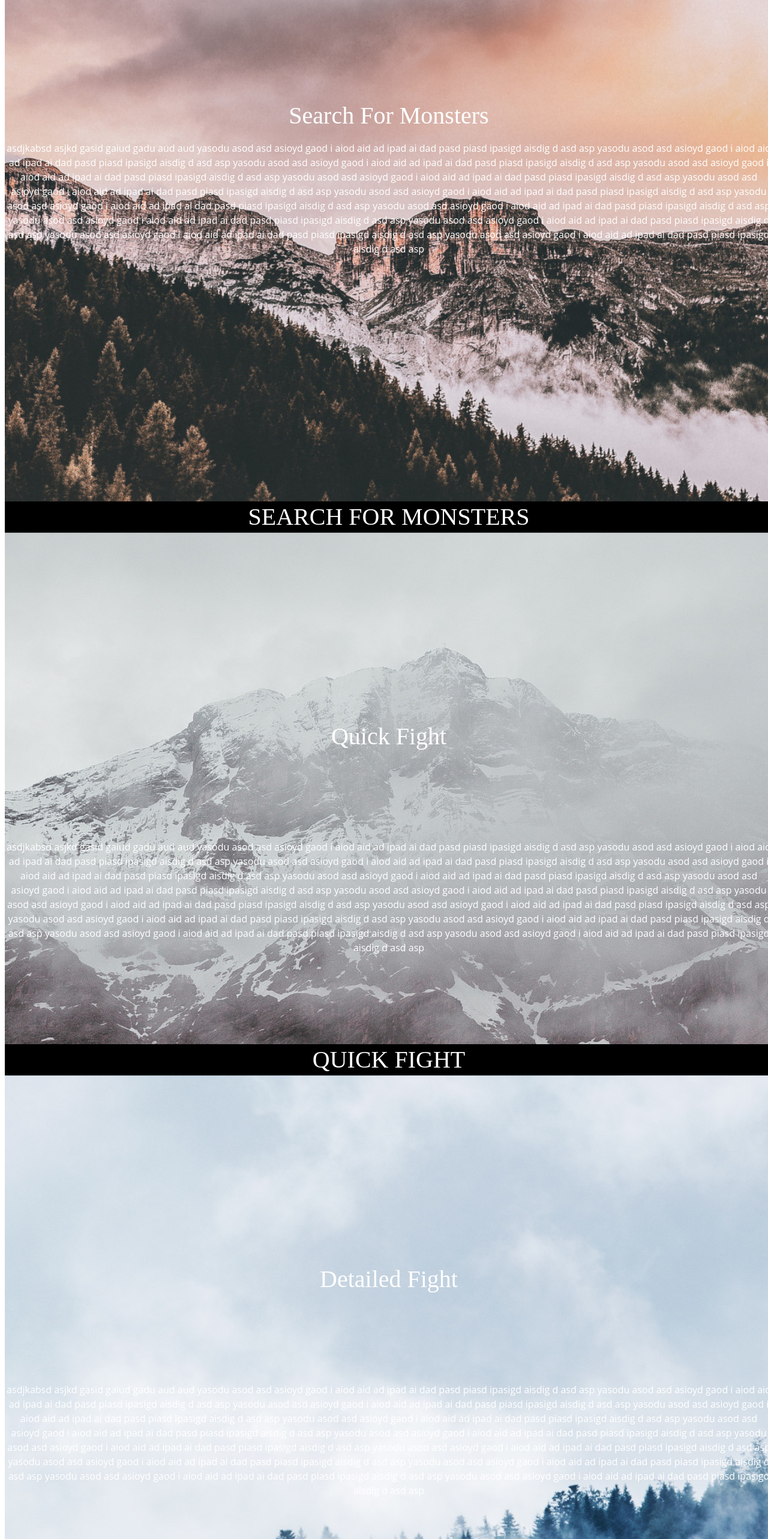
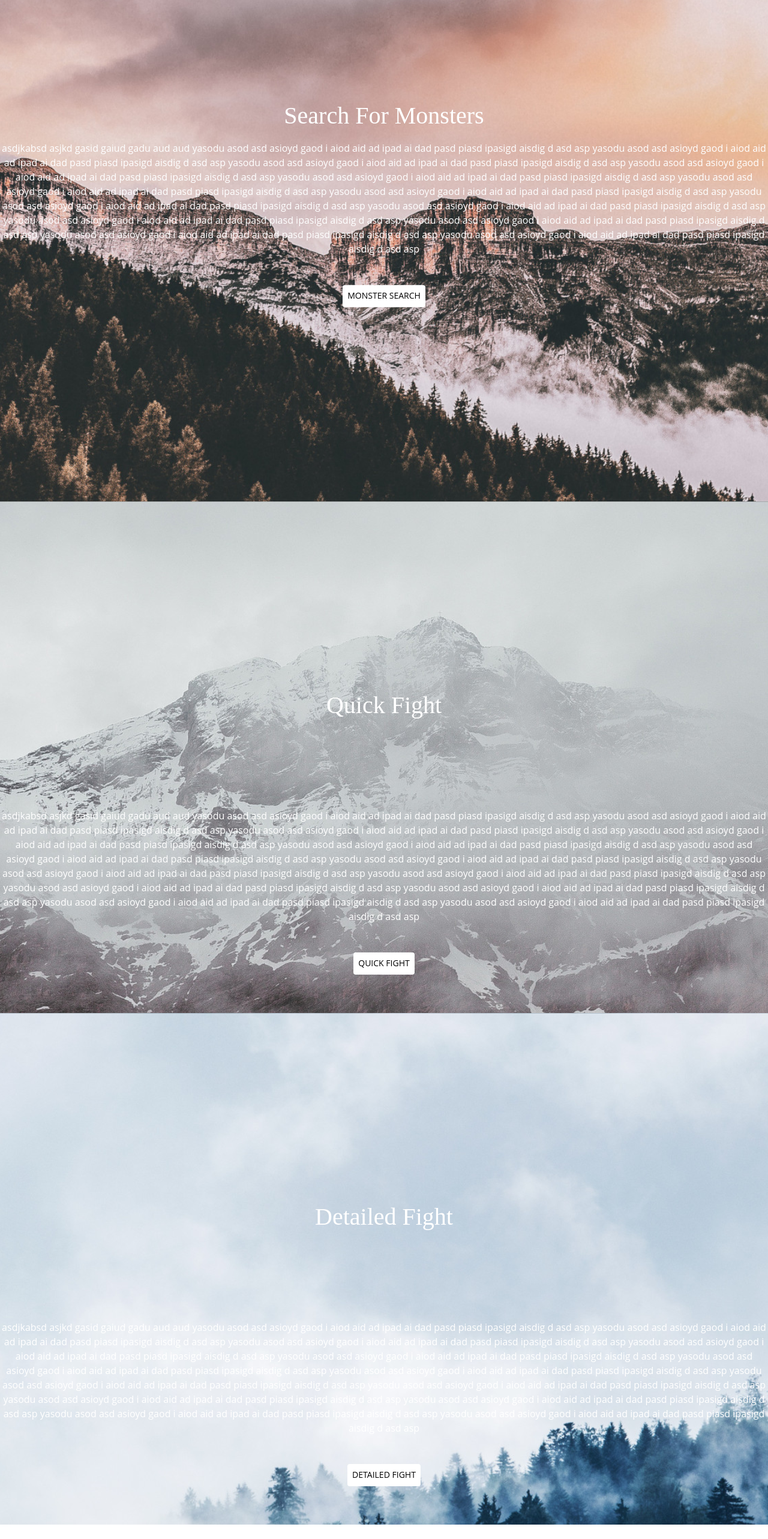
Before and after one commit to Adamdand/randomencounterapp, a React (Create React App) app in the folder client/randomencounter/: page / in a window 1280 px wide. Shown: the part 234-2800 px from the top of the page at 60% size. After the commit the page ends 2776 px from the top, so only its background shows below. Built offline with nearby package versions, Linux system fonts and the light colour scheme; no server answers.

Commit message:
save progress

```diff
--- a/client/randomencounter/src/Pages/DetailFight.tsx
+++ b/client/randomencounter/src/Pages/DetailFight.tsx
@@ -544,7 +544,7 @@ const DetailedFight = (props: IProps) => {
           <Button onClick={getMonsterWithRatingBtn}>Get Monsters</Button>
           <Button onClick={removeMonsters}>Remove Monsters</Button>
           <Box>
-            <Button onClick={orderListOnInitative}>Order List</Button>
+            <Button onClick={orderListOnInitative}>Order List Base On Initiative</Button>
           </Box>
         </Box>
         <Box sx={{ border: "1px dashed grey" }}>
--- a/client/randomencounter/src/Pages/Home.tsx
+++ b/client/randomencounter/src/Pages/Home.tsx
@@ -10,7 +10,7 @@ interface IProps {
 
 const useStyle = makeStyles((theme) => ({
   root: {
-    display: "flex",
+    display: "block",
     flexDirection: "column",
     alignItems: "center",
     spacing: "8px",
@@ -18,7 +18,7 @@ const useStyle = makeStyles((theme) => ({
     paddingTop: "24px",
     backgroundColor: "black",
     width: "100%",
-    height: "100%",
+    height: window.screen.height,
   },
   innerInput: {
     fontFamily: "Open Sans",
@@ -53,7 +53,7 @@ const Home = (props: IProps) => {
       </Box>
       <Box
         sx={{
-          display: "flex",
+          display: "block",
           paddingTop: "24px",
           flexDirection: "column",
           contentAlign: "center",
@@ -61,16 +61,22 @@ const Home = (props: IProps) => {
           color: "white",
         }}
       >
-        {/* <Box sx={{ height: "100%" }}> */}
         <ParallaxBanner
           layers={[
             {
+              // TODO: import scroll snapping
               image: "/photo/photo_1.jpg",
               speed: -30,
             },
             {
               children: (
-                <Box sx={{ backgroundColor: "transparent", paddingTop: "25%" }}>
+                <Box
+                  sx={{
+                    backgroundColor: "transparent",
+                    paddingTop: "25%",
+                    scrollSnapType: "x mandatory",
+                  }}
+                >
                   <Typography variant="h1" sx={{ color: "white" }}>
                     Search For Monsters
                   </Typography>
@@ -80,7 +86,13 @@ const Home = (props: IProps) => {
             },
             {
               children: (
-                <Box sx={{ backgroundColor: "transparent", paddingTop: "40%" }}>
+                <Box
+                  sx={{
+                    backgroundColor: "transparent",
+                    paddingTop: "40%",
+                    scrollSnapAlign: "start",
+                  }}
+                >
                   <Typography
                     sx={{ backgroundColor: "transparent", color: "white" }}
                   >
@@ -106,6 +118,16 @@ const Home = (props: IProps) => {
                     asd asioyd gaod i aiod aid ad ipad ai dad pasd piasd ipasigd
                     aisdig d asd asp
                   </Typography>
+                  <Button
+                    sx={{
+                      marginTop: "48px",
+                      backgroundColor: "white",
+                      color: "black",
+                    }}
+                    onClick={goToMonsterSearch}
+                  >
+                    Monster Search
+                  </Button>
                 </Box>
               ),
               speed: -20,
@@ -114,39 +136,12 @@ const Home = (props: IProps) => {
           style={{ aspectRatio: "3 / 2" }}
         />
         <Box>
-          <Button onClick={goToMonsterSearch}>
+          {/* <Button onClick={goToMonsterSearch}>
             <Typography variant="h1" sx={{ color: "white" }}>
               Search For Monsters
             </Typography>
-          </Button>
+          </Button> */}
         </Box>
-        {/* </Box> */}
-        {/* <Typography variant="h1" sx={{ color: "white" }}>
-          Random Encounter DnD App
-        </Typography>
-        <Box sx={{ backgroundColor: "transparent" }}>
-          <Typography sx={{ backgroundColor: "transparent", color: "white" }}>
-            asdjkabsd asjkd gasid gaiud gadu aud aud yasodu asod asd asioyd gaod
-            i aiod aid ad ipad ai dad pasd piasd ipasigd aisdig d asd asp yasodu
-            asod asd asioyd gaod i aiod aid ad ipad ai dad pasd piasd ipasigd
-            aisdig d asd asp yasodu asod asd asioyd gaod i aiod aid ad ipad ai
-            dad pasd piasd ipasigd aisdig d asd asp yasodu asod asd asioyd gaod
-            i aiod aid ad ipad ai dad pasd piasd ipasigd aisdig d asd asp yasodu
-            asod asd asioyd gaod i aiod aid ad ipad ai dad pasd piasd ipasigd
-            aisdig d asd asp yasodu asod asd asioyd gaod i aiod aid ad ipad ai
-            dad pasd piasd ipasigd aisdig d asd asp yasodu asod asd asioyd gaod
-            i aiod aid ad ipad ai dad pasd piasd ipasigd aisdig d asd asp yasodu
-            asod asd asioyd gaod i aiod aid ad ipad ai dad pasd piasd ipasigd
-            aisdig d asd asp yasodu asod asd asioyd gaod i aiod aid ad ipad ai
-            dad pasd piasd ipasigd aisdig d asd asp yasodu asod asd asioyd gaod
-            i aiod aid ad ipad ai dad pasd piasd ipasigd aisdig d asd asp yasodu
-            asod asd asioyd gaod i aiod aid ad ipad ai dad pasd piasd ipasigd
-            aisdig d asd asp yasodu asod asd asioyd gaod i aiod aid ad ipad ai
-            dad pasd piasd ipasigd aisdig d asd asp yasodu asod asd asioyd gaod
-            i aiod aid ad ipad ai dad pasd piasd ipasigd aisdig d asd asp
-          </Typography>
-        </Box> */}
-
         <ParallaxBanner
           layers={[
             {
@@ -191,6 +186,16 @@ const Home = (props: IProps) => {
                     asd asioyd gaod i aiod aid ad ipad ai dad pasd piasd ipasigd
                     aisdig d asd asp
                   </Typography>
+                  <Button
+                    sx={{
+                      marginTop: "48px",
+                      backgroundColor: "white",
+                      color: "black",
+                    }}
+                    onClick={goToQuickFight}
+                  >
+                    Quick Fight
+                  </Button>
                 </Box>
               ),
               speed: -20,
@@ -199,11 +204,11 @@ const Home = (props: IProps) => {
           style={{ aspectRatio: "3 / 2" }}
         />
         <Box>
-          <Button onClick={goToQuickFight}>
+          {/* <Button onClick={goToQuickFight}>
             <Typography variant="h1" sx={{ color: "white" }}>
               Quick Fight
             </Typography>
-          </Button>
+          </Button> */}
         </Box>
         <ParallaxBanner
           layers={[
@@ -249,6 +254,16 @@ const Home = (props: IProps) => {
                     asd asioyd gaod i aiod aid ad ipad ai dad pasd piasd ipasigd
                     aisdig d asd asp
                   </Typography>
+                  <Button
+                    sx={{
+                      marginTop: "48px",
+                      backgroundColor: "white",
+                      color: "black",
+                    }}
+                    onClick={goToQuickFight}
+                  >
+                    Detailed Fight
+                  </Button>
                 </Box>
               ),
               speed: -20,
@@ -257,34 +272,13 @@ const Home = (props: IProps) => {
           style={{ aspectRatio: "3 / 2" }}
         />
         <Box>
-          <Button onClick={goToDetailedFight}>
+          {/* <Button onClick={goToDetailedFight}>
             <Typography variant="h1" sx={{ color: "white" }}>
               Detailed Fight
             </Typography>
-          </Button>
+          </Button> */}
         </Box>
-        <Box>
-          <Typography>
-            asdjkabsd asjkd gasid gaiud gadu aud aud yasodu asod asd asioyd gaod
-            i aiod aid ad ipad ai dad pasd piasd ipasigd aisdig d asd asp yasodu
-            asod asd asioyd gaod i aiod aid ad ipad ai dad pasd piasd ipasigd
-            aisdig d asd asp yasodu asod asd asioyd gaod i aiod aid ad ipad ai
-            dad pasd piasd ipasigd aisdig d asd asp yasodu asod asd asioyd gaod
-            i aiod aid ad ipad ai dad pasd piasd ipasigd aisdig d asd asp yasodu
-            asod asd asioyd gaod i aiod aid ad ipad ai dad pasd piasd ipasigd
-            aisdig d asd asp yasodu asod asd asioyd gaod i aiod aid ad ipad ai
-            dad pasd piasd ipasigd aisdig d asd asp yasodu asod asd asioyd gaod
-            i aiod aid ad ipad ai dad pasd piasd ipasigd aisdig d asd asp yasodu
-            asod asd asioyd gaod i aiod aid ad ipad ai dad pasd piasd ipasigd
-            aisdig d asd asp yasodu asod asd asioyd gaod i aiod aid ad ipad ai
-            dad pasd piasd ipasigd aisdig d asd asp yasodu asod asd asioyd gaod
-            i aiod aid ad ipad ai dad pasd piasd ipasigd aisdig d asd asp yasodu
-            asod asd asioyd gaod i aiod aid ad ipad ai dad pasd piasd ipasigd
-            aisdig d asd asp yasodu asod asd asioyd gaod i aiod aid ad ipad ai
-            dad pasd piasd ipasigd aisdig d asd asp yasodu asod asd asioyd gaod
-            i aiod aid ad ipad ai dad pasd piasd ipasigd aisdig d asd asp
-          </Typography>
-        </Box>
+        <Box sx={{ color: "black", width: "100%", display: "flex" }} />
       </Box>
     </Box>
   );
--- /dev/null
+++ b/client/randomencounter/src/Pages/HomeCSS.css
@@ -0,0 +1,81 @@
+/* setup */
+html,
+body,
+.holster {
+  height: 100%;
+}
+.holster {
+  display: flex;
+  align-items: center;
+  justify-content: space-between;
+  flex-flow: column nowrap;
+  font-family: monospace;
+}
+
+.container {
+  display: flex;
+  overflow: auto;
+  outline: 1px dashed lightgray;
+  flex: none;
+}
+
+.container.x {
+  width: 100%;
+  height: 128px;
+  flex-flow: row nowrap;
+}
+
+.container.y {
+  width: 256px;
+  height: 256px;
+  flex-flow: column nowrap;
+}
+/* scroll-snap */
+.x.mandatory-scroll-snapping {
+  scroll-snap-type: x mandatory;
+}
+
+.y.mandatory-scroll-snapping {
+  scroll-snap-type: y mandatory;
+}
+
+.x.proximity-scroll-snapping {
+  scroll-snap-type: x proximity;
+}
+
+.y.proximity-scroll-snapping {
+  scroll-snap-type: y proximity;
+}
+
+.container > div {
+  text-align: center;
+  scroll-snap-align: center;
+  flex: none;
+}
+
+.x.container > div {
+  line-height: 128px;
+  font-size: 64px;
+  width: 100%;
+  height: 128px;
+}
+
+.y.container > div {
+  line-height: 256px;
+  font-size: 128px;
+  width: 256px;
+  height: 100%;
+}
+/* appearance fixes */
+.y.container > div:first-child {
+  line-height: 1.3;
+  font-size: 64px;
+}
+/* coloration */
+.container > div:nth-child(even) {
+  background-color: #87ea87;
+}
+
+.container > div:nth-child(odd) {
+  background-color: #87ccea;
+}
--- a/client/randomencounter/src/Pages/MainPage.tsx
+++ b/client/randomencounter/src/Pages/MainPage.tsx
@@ -288,7 +288,7 @@ const MainPage: React.FC = () => {
           display: "block",
           textAlign: "center",
           paddingTop: "40px",
-          paddingLeft: "16px",
+          paddingLeft: "0px",
           width: "100%",
         }}
       >
```
